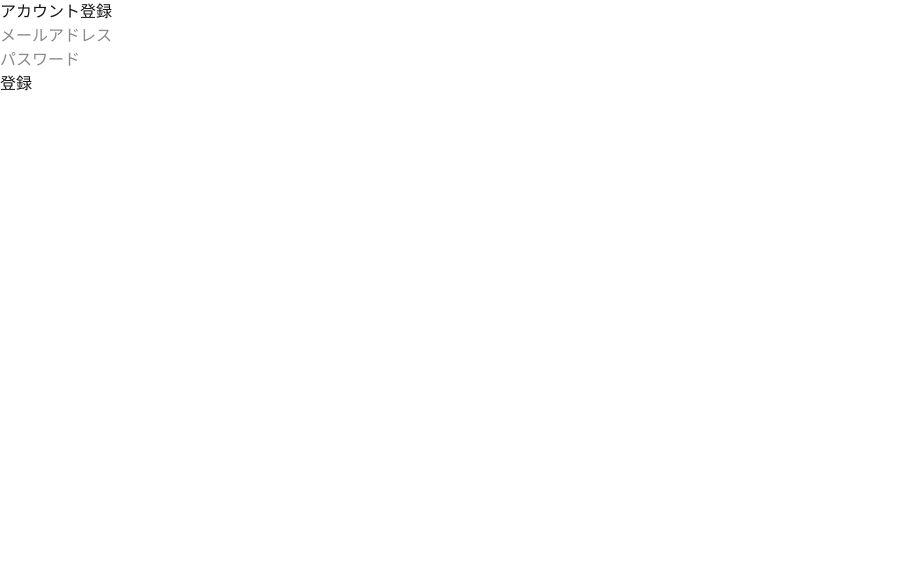
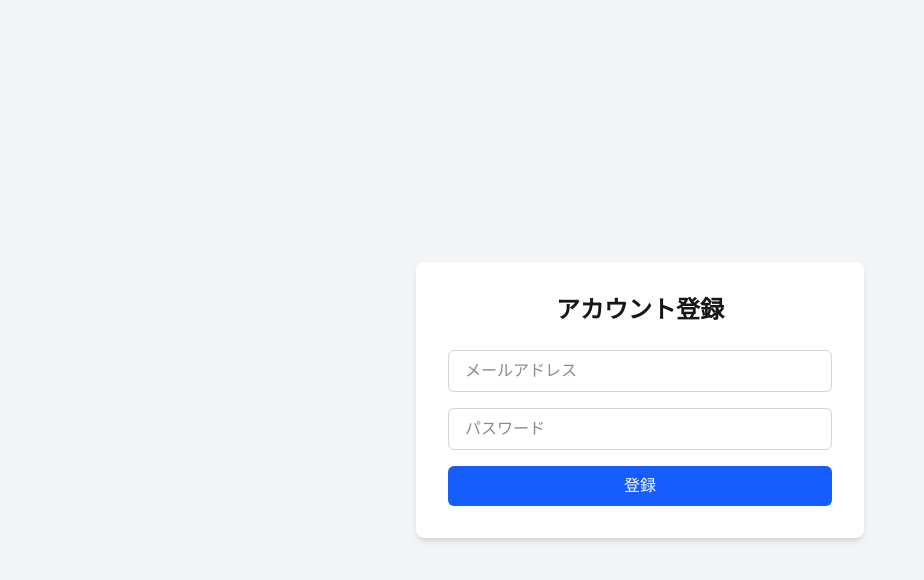
Before and after one commit to futamurasho/iLToch, a Next.js app in the folder frontend/: page /Rezister in a window 1280 px wide. Shown: the top 580 px of the page, without its empty margins (0-924 px from the left). Built offline with nearby package versions, Linux system fonts and the light colour scheme.

Commit message:
レイアウト調整

```diff
--- a/frontend/src/app/Rezister/page.tsx
+++ b/frontend/src/app/Rezister/page.tsx
@@ -2,31 +2,44 @@
 
 import React, { useState } from 'react';
 
-export default function Rezister() {
+export default function Register() {
   const [email, setEmail] = useState('');
   const [password, setPassword] = useState('');
-  const clickHandler = () => {
-    setEmail('')
-    setPassword('')
-  }
+
+  const clickHandler = (e: React.MouseEvent<HTMLButtonElement>) => {
+    e.preventDefault(); // フォームのデフォルト送信を防ぐ
+    setEmail('');
+    setPassword('');
+    alert('入力内容をリセットしました');
+  };
+
   return (
-    <div>
-      <h2>アカウント登録</h2>
-      <form>
+    <div className="min-h-screen flex items-center justify-center bg-gray-100">
+      <div className="w-full max-w-md p-8 bg-white rounded-lg shadow-md">
+        <h2 className="text-2xl font-bold text-center mb-6">アカウント登録</h2>
+        <form className="space-y-4">
           <input
             type="email"
             placeholder="メールアドレス"
             value={email}
             onChange={(e) => setEmail(e.target.value)}
-        /><br />
+            className="w-full px-4 py-2 border border-gray-300 rounded-md focus:outline-none focus:ring-2 focus:ring-blue-500"
+          />
           <input
             type="password"
             placeholder="パスワード"
             value={password}
             onChange={(e) => setPassword(e.target.value)}
-        /><br />
-        <button onClick={clickHandler}>登録</button>
+            className="w-full px-4 py-2 border border-gray-300 rounded-md focus:outline-none focus:ring-2 focus:ring-blue-500"
+          />
+          <button
+            onClick={clickHandler}
+            className="w-full bg-blue-600 text-white py-2 rounded-md hover:bg-blue-700 transition"
+          >
+            登録
+          </button>
         </form>
+      </div>
     </div>
   );
 }
```
Lines whose indentation alone changed are shown as unchanged.
